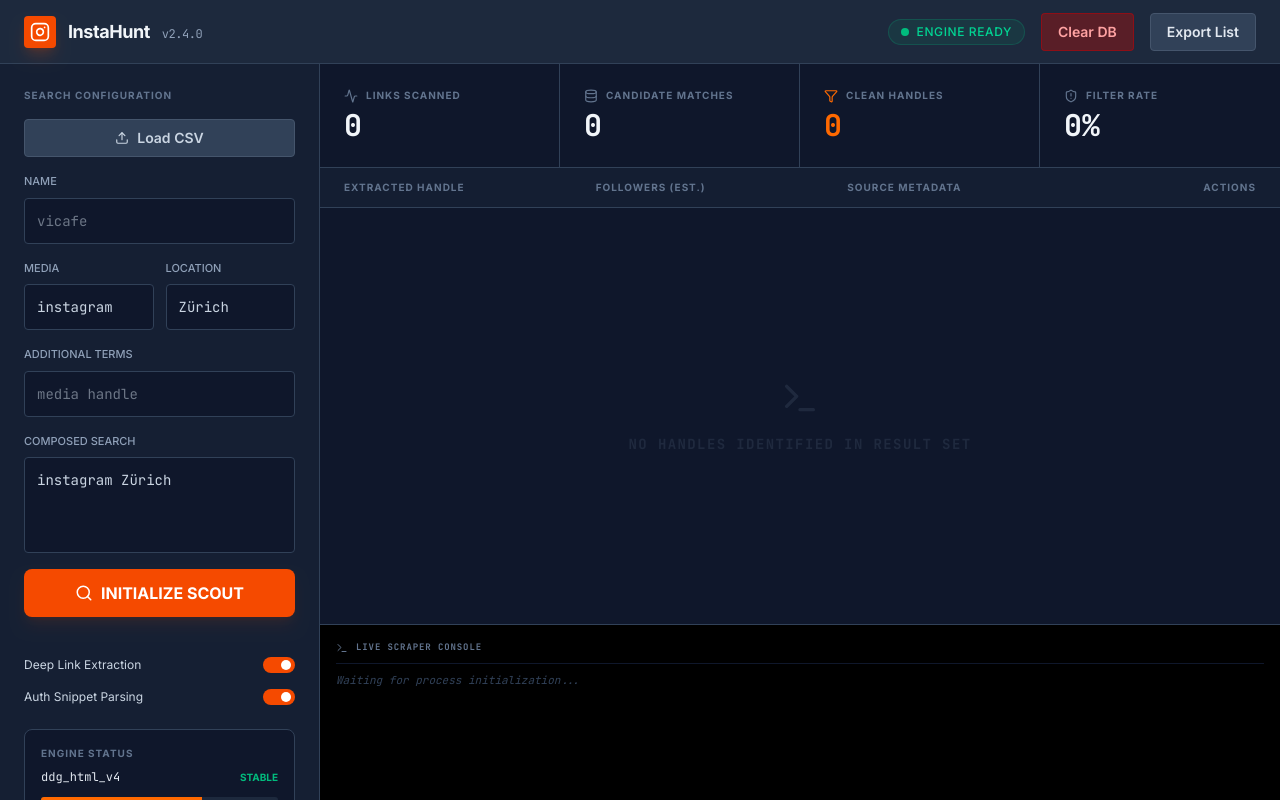
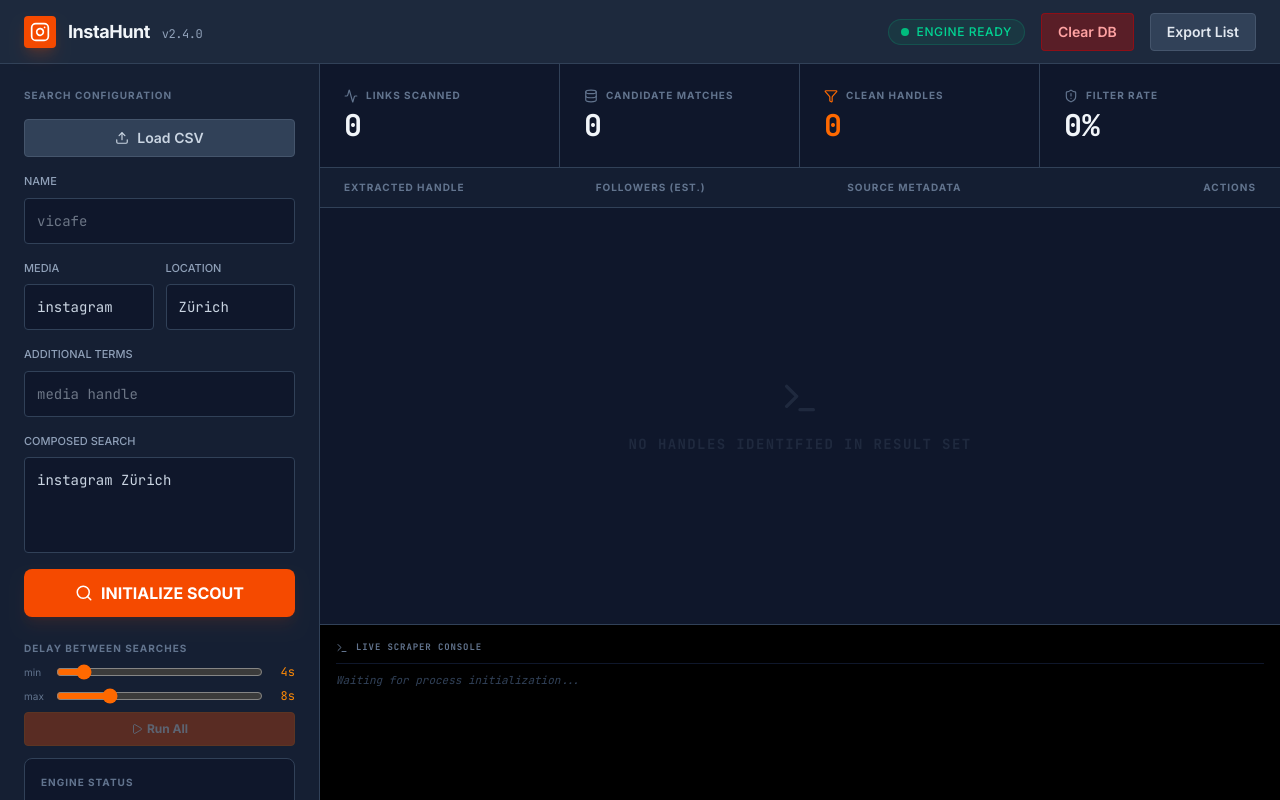
Before and after one commit to phzh-mrr/instahunt, a React (Vite) app: page / in a window 1280 px wide. Built offline with nearby package versions, Linux system fonts and the light colour scheme.

Commit message:
added scheduler

```diff
--- a/src/App.tsx
+++ b/src/App.tsx
@@ -1,5 +1,5 @@
 import React, { useState, useRef } from 'react';
-import { Search, Instagram, Copy, Loader2, Filter, ExternalLink, Activity, Terminal, ShieldAlert, Database, Upload, CheckCircle2 } from 'lucide-react';
+import { Search, Instagram, Copy, Loader2, Filter, ExternalLink, Activity, Terminal, ShieldAlert, Database, Upload, CheckCircle2, Play, Pause, Square } from 'lucide-react';
 import { motion, AnimatePresence } from 'motion/react';
 
 function composeQuery(name: string, media: string, location: string, extra: string) {
@@ -20,6 +20,22 @@
   const [confirmClear, setConfirmClear] = useState(false);
   const [queue, setQueue] = useState<{ name: string; done: boolean }[]>([]);
   const csvInputRef = useRef<HTMLInputElement>(null);
+  const [batchRunning, setBatchRunning] = useState(false);
+  const [batchPaused, setBatchPaused] = useState(false);
+  const [delayMin, setDelayMin] = useState(4);
+  const [delayMax, setDelayMax] = useState(8);
+  const delayMinRef = useRef(4);
+  const delayMaxRef = useRef(8);
+  delayMinRef.current = delayMin;
+  delayMaxRef.current = delayMax;
+  const batchAbortRef = useRef(false);
+  const batchPausedRef = useRef(false);
+  const mediaQueryRef = useRef(mediaQuery);
+  const locationQueryRef = useRef(locationQuery);
+  const extraQueryRef = useRef(extraQuery);
+  mediaQueryRef.current = mediaQuery;
+  locationQueryRef.current = locationQuery;
+  extraQueryRef.current = extraQuery;
   const [logs, setLogs] = useState<{ time: string; msg: string; type: 'info' | 'raw' | 'proc' | 'extract' | 'error' }[]>([]);
 
   const query = composeQuery(nameQuery, mediaQuery, locationQuery, extraQuery);
@@ -29,40 +45,76 @@
     setLogs(prev => [...prev.slice(-4), { time, msg, type }]);
   };
 
-  const handleSearch = async (e: React.FormEvent) => {
-    e.preventDefault();
-    if (!query.trim()) return;
-
+  const executeSearch = async (queryStr: string, nameForQueue: string) => {
     setLoading(true);
     setError(null);
     setResults(null);
-    addLog(`Initiating search for: "${query}"`, 'info');
-
+    addLog(`Initiating search for: "${queryStr}"`, 'info');
     try {
       addLog('Fetching result set from duckduckgo.com...', 'info');
       const response = await fetch('/api/search', {
         method: 'POST',
         headers: { 'Content-Type': 'application/json' },
-        body: JSON.stringify({ query }),
+        body: JSON.stringify({ query: queryStr }),
       });
-
       if (!response.ok) throw new Error('Search failed. Please try again.');
-
       const data = await response.json();
-
       addLog(`RAW: Found ${data.links.length} candidate links containing "instagram.com"`, 'raw');
       addLog('PROC: Stripping Google redirect wrappers... OK', 'proc');
       addLog(`EXTRACT: Filtered internal paths. ${data.items.length} unique handles identified.`, 'extract');
-
       setResults(data);
-      setQueue(prev => prev.map(item => item.name === nameQuery ? { ...item, done: true } : item));
+      setQueue(prev => prev.map(item => item.name === nameForQueue ? { ...item, done: true } : item));
+      return data;
     } catch (err: any) {
       setError(err.message);
       addLog(`ERROR: ${err.message}`, 'error');
+      return null;
     } finally {
       setLoading(false);
     }
   };
+
+  const handleSearch = async (e: React.FormEvent) => {
+    e.preventDefault();
+    if (!query.trim()) return;
+    await executeSearch(query, nameQuery);
+  };
+
+  const sleep = (ms: number) => new Promise<void>(resolve => setTimeout(resolve, ms));
+
+  const runBatch = async () => {
+    batchAbortRef.current = false;
+    batchPausedRef.current = false;
+    setBatchRunning(true);
+    setBatchPaused(false);
+    const snapshot = queue.filter(i => !i.done);
+    for (let i = 0; i < snapshot.length; i++) {
+      if (batchAbortRef.current) break;
+      while (batchPausedRef.current && !batchAbortRef.current) { await sleep(300); }
+      if (batchAbortRef.current) break;
+      const item = snapshot[i];
+      setNameQuery(item.name);
+      const q = composeQuery(item.name, mediaQueryRef.current, locationQueryRef.current, extraQueryRef.current);
+      addLog(`Batch [${i + 1}/${snapshot.length}]: "${item.name}"`, 'info');
+      await executeSearch(q, item.name);
+      if (i < snapshot.length - 1 && !batchAbortRef.current) {
+        const jitterMs = (delayMinRef.current + Math.random() * Math.max(0, delayMaxRef.current - delayMinRef.current)) * 1000;
+        addLog(`Waiting ${(jitterMs / 1000).toFixed(1)}s...`, 'info');
+        const end = Date.now() + jitterMs;
+        while (Date.now() < end && !batchAbortRef.current) {
+          while (batchPausedRef.current && !batchAbortRef.current) { await sleep(300); }
+          await sleep(100);
+        }
+      }
+    }
+    if (!batchAbortRef.current) addLog('Batch complete.', 'info');
+    setBatchRunning(false);
+    setBatchPaused(false);
+  };
+
+  const pauseBatch = () => { batchPausedRef.current = true; setBatchPaused(true); addLog('Batch paused.', 'info'); };
+  const resumeBatch = () => { batchPausedRef.current = false; setBatchPaused(false); addLog('Batch resumed.', 'info'); };
+  const killBatch = () => { batchAbortRef.current = true; batchPausedRef.current = false; setBatchRunning(false); setBatchPaused(false); addLog('Batch stopped by user.', 'error'); };
 
   const loadCsv = (e: React.ChangeEvent<HTMLInputElement>) => {
     const file = e.target.files?.[0];
@@ -191,7 +243,7 @@
 
       <div className="flex flex-1 overflow-hidden">
         {/* Sidebar Configuration */}
-        <aside className="w-80 border-r border-slate-700 bg-slate-800/50 p-6 flex flex-col gap-6 shrink-0">
+        <aside className="w-80 border-r border-slate-700 bg-slate-800/50 p-6 flex flex-col gap-6 shrink-0 overflow-y-auto custom-scrollbar">
           <div>
             <label className="text-[10px] font-bold text-slate-500 uppercase tracking-widest block mb-4">Search Configuration</label>
             <input ref={csvInputRef} type="file" accept=".csv" onChange={loadCsv} className="hidden" />
@@ -287,22 +339,63 @@
             </div>
           )}
 
-          <div className="space-y-4 mt-4">
-            <div className="flex items-center justify-between">
-              <span className="text-xs text-slate-300">Deep Link Extraction</span>
-              <div className="w-8 h-4 bg-orange-600 rounded-full flex items-center px-1">
-                <div className="w-2.5 h-2.5 bg-white rounded-full ml-auto"></div>
+          <div className="mt-auto space-y-3">
+            <div className="space-y-2">
+              <label className="text-[10px] font-bold text-slate-500 uppercase tracking-widest block">
+                Delay between searches
+              </label>
+              <div className="flex items-center gap-2">
+                <span className="text-[10px] text-slate-500 w-6">min</span>
+                <input
+                  type="range" min={1} max={30} step={1}
+                  value={delayMin}
+                  onChange={e => { const v = Number(e.target.value); setDelayMin(v); if (v > delayMax) setDelayMax(v); }}
+                  disabled={batchRunning}
+                  className="flex-1 accent-orange-500"
+                />
+                <span className="text-xs font-mono text-orange-400 w-6 text-right">{delayMin}s</span>
+              </div>
+              <div className="flex items-center gap-2">
+                <span className="text-[10px] text-slate-500 w-6">max</span>
+                <input
+                  type="range" min={1} max={30} step={1}
+                  value={delayMax}
+                  onChange={e => { const v = Number(e.target.value); setDelayMax(v); if (v < delayMin) setDelayMin(v); }}
+                  disabled={batchRunning}
+                  className="flex-1 accent-orange-500"
+                />
+                <span className="text-xs font-mono text-orange-400 w-6 text-right">{delayMax}s</span>
+              </div>
+              <div className="flex gap-2 mt-1">
+                {!batchRunning ? (
+                  <button
+                    type="button"
+                    onClick={runBatch}
+                    disabled={queue.filter(i => !i.done).length === 0}
+                    className="flex-1 py-2 bg-orange-600 hover:bg-orange-700 text-white text-xs font-bold rounded border border-orange-500 transition-colors disabled:opacity-30 disabled:cursor-not-allowed flex items-center justify-center gap-1"
+                  >
+                    <Play size={12} /> Run All
+                  </button>
+                ) : (
+                  <>
+                    <button
+                      type="button"
+                      onClick={batchPaused ? resumeBatch : pauseBatch}
+                      className="flex-1 py-2 bg-slate-700 hover:bg-slate-600 text-slate-200 text-xs font-bold rounded border border-slate-600 transition-colors flex items-center justify-center gap-1"
+                    >
+                      {batchPaused ? <><Play size={12} /> Resume</> : <><Pause size={12} /> Pause</>}
+                    </button>
+                    <button
+                      type="button"
+                      onClick={killBatch}
+                      className="px-3 py-2 bg-red-900/60 hover:bg-red-800/80 text-red-300 text-xs font-bold rounded border border-red-700/50 transition-colors flex items-center gap-1"
+                    >
+                      <Square size={12} /> Stop
+                    </button>
+                  </>
+                )}
               </div>
             </div>
-            <div className="flex items-center justify-between">
-              <span className="text-xs text-slate-300">Auth Snippet Parsing</span>
-              <div className="w-8 h-4 bg-orange-600 rounded-full flex items-center px-1">
-                <div className="w-2.5 h-2.5 bg-white rounded-full ml-auto"></div>
-              </div>
-            </div>
-          </div>
-
-          <div className="mt-auto">
             <div className="p-4 bg-slate-900 border border-slate-700 rounded-lg">
               <p className="text-[10px] text-slate-500 mb-2 font-bold uppercase tracking-widest">Engine Status</p>
               <div className="flex items-center justify-between mb-1">
```
Also changed, not shown: 2 other files (tests, documents, lock files or other folders).
